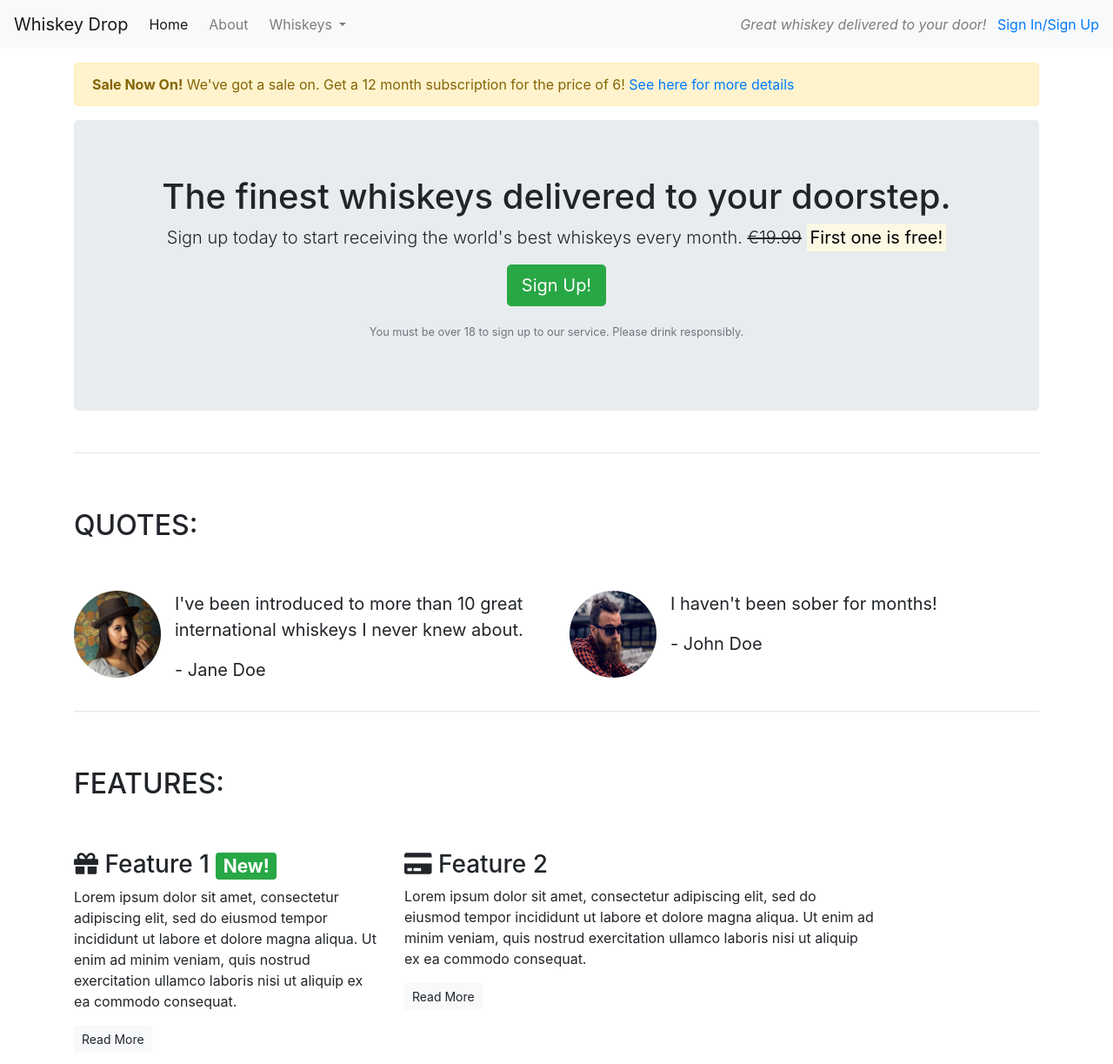
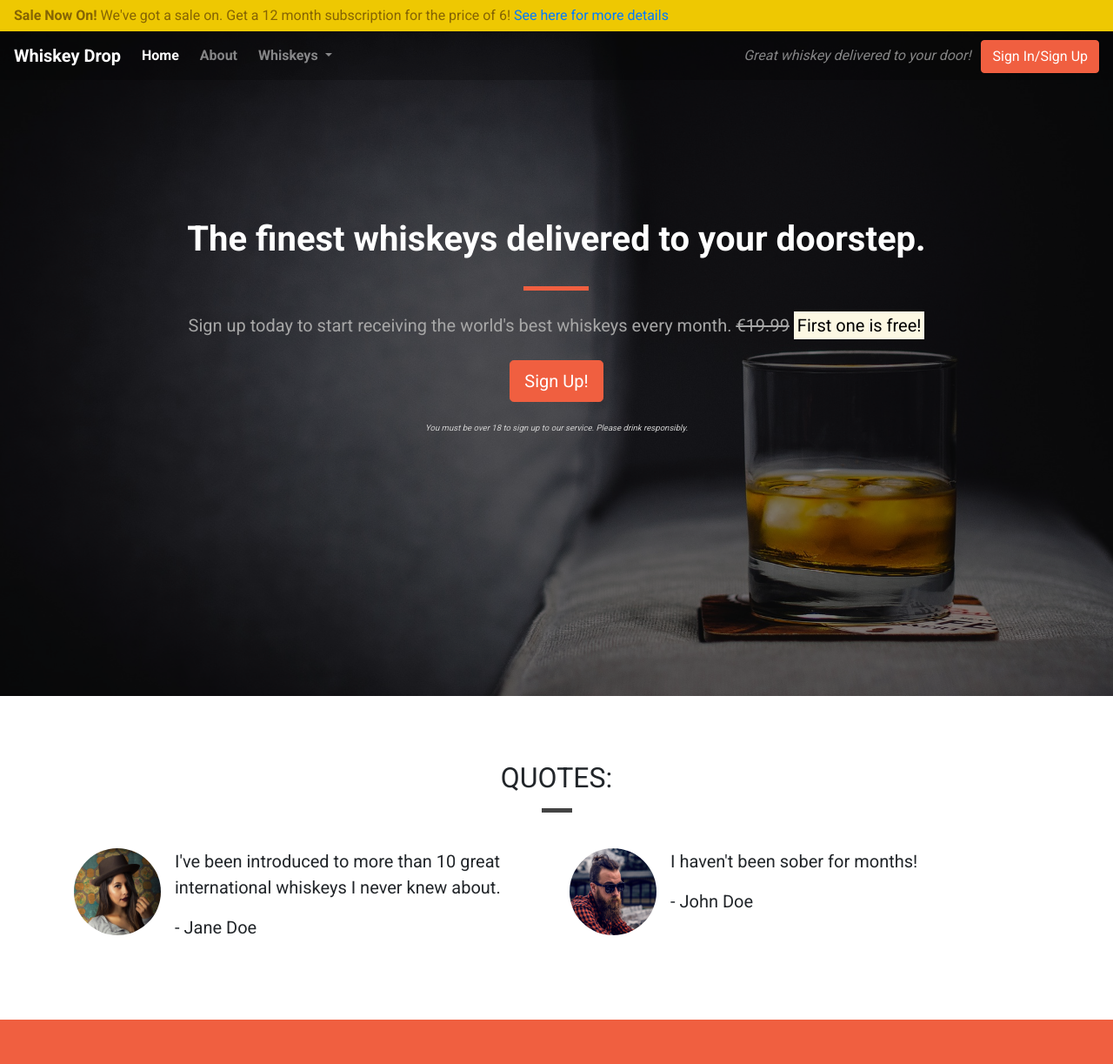
Before and after one commit to jonslack22/Bootstrap-Code-Institute-Follow-Along, a plain HTML site: page index.html in a window 1280 px wide. Shown: the top 1223 px of the page at 87% size. Drawn offline with nearby package versions, Linux system fonts and the light colour scheme.

Commit message:
Current completion of follow-along project

```diff
--- /dev/null
+++ b/css/style.css
@@ -0,0 +1,196 @@
+body {
+    font-family: 'Roboto', sans-serif;
+}
+
+.container-wrapper {
+
+}
+
+.container-wrapper--red {
+    background-color:#f05f40;
+    color: white;
+}
+
+.alert-container {
+    padding-left: 0;
+    padding-right: 0;
+}
+
+.site-wide-alert {
+    border-radius: 0;
+    margin-bottom: 0;
+    padding: 5px 15px;
+    background-color: #eec802;
+    border-color: #eec802;
+}
+
+.callout-container {
+    height: 100vh;
+
+    background: url("../images/whiskey-background.jpg") no-repeat bottom right fixed;
+    -webkit-background-size: cover;
+    -moz-background-size: cover;
+    -o-background-size: cover;
+    background-size: cover;
+
+    display: flex;
+    align-items: center;
+    justify-content: center;
+
+    position: relative;
+}
+
+.opaque-overlay {
+    position: absolute;
+    top: 0;
+    left: 0;
+    height: 100%;
+    width: 100%;
+    background-color: rgba(0, 0, 0, 0.5);
+}
+
+.quotes-container {
+
+}
+
+.features-container {
+
+}
+
+/* Page headers */
+
+.page-header {
+    margin-bottom: 0;
+    border-bottom: 0;
+    text-align: center;
+}
+
+.page-header h2 {
+    margin-top: 0;
+}
+
+.quotes .page-header {
+    margin-bottom: 25px;
+}
+
+/* Block dividers */
+
+.block-divider {
+    width: 75px;
+    height: 5px;
+    border: 0;
+    background-color: #444;
+}
+
+.block-divider--orange {
+    background-color: #f05f40;
+}
+
+.block-divider--white {
+    background-color: white;
+}
+
+.block-divider--short {
+    width: 35px;
+}
+
+/* Content containers */
+
+.content-container{
+    padding-top: 75px;
+    padding-bottom: 75px;
+}
+
+/* Navbar */
+
+.navalert-container {
+    position: absolute;
+    top: 0;
+    left: 0;
+    padding-left: 0;
+    padding-right: 0;
+    z-index: 1;
+}
+
+.navbar {
+    margin-bottom: 0;
+    border: 0;
+    width: 100%;
+    background-color: rgba(0, 0, 0, 0.25);
+}
+
+.navbar .navbar-toggler {
+    border: 0;
+}
+
+.navbar-brand {
+    font-weight: bold;
+}
+
+.navbar .navbar-nav a {
+    font-weight: bold;
+}
+
+/* Jumbotron */
+
+.jumbotron {
+    background-color: transparent;
+}
+
+.jumbotron-header {
+    color: white;
+    font-weight: bold;
+    margin-bottom: 30px;
+}
+
+.jumbotron .lead {
+    margin: 25px 0;
+    color: #a7a7a7
+}
+
+.jumbotron small {
+    font-size: 60%;
+    font-style: italic;
+    color: #d0d0d0
+}
+
+.btn-cta {
+    font-weight: bold;
+    border-radius: 23px;
+    width: 160px;
+}
+
+.btn--red {
+    color: white;
+    background-color: #f05f40;
+    border-color: #f05f40;
+}
+
+.btn--red:hover,
+.btn--red:active,
+.btn--red:focus,
+.btn--red:active:focus {
+    background-color: #df4929;
+    border-color: #df4929;
+}
+
+.feature {
+    text-align: center;
+    margin-bottom: 40px;
+}
+
+.feature i {
+    margin-bottom: 20px;
+    font-size: 45px;
+    line-height: 45px;
+}
+
+.feature .btn {
+    background-color: white;
+    border-color: white;
+    border-radius: 15px;
+    min-width: 100px;
+    font-weight: bold;
+    margin-top: 10px;
+    color: #f05f40;
+}
--- a/index.html
+++ b/index.html
@@ -7,10 +7,22 @@
     <title>Document</title>
     <link rel="stylesheet" href="https://cdn.jsdelivr.net/npm/bootstrap@4.1.3/dist/css/bootstrap.min.css">
     <link rel="stylesheet" href="https://use.fontawesome.com/releases/v5.6.1/css/all.css" integrity="sha384-gfdkjb5BdAXd+lj+gudLWI+BXq4IuLW5IT+brZEZsLFm++aCMlF1V92rMkPaX4PP" crossorigin="anonymous">
+    <link href="https://fonts.googleapis.com/css?family=Roboto:400,700" rel="stylesheet">
+    <link rel="stylesheet" href="css/style.css" type="text/css">
 </head>
 
 <body>
-    <nav class = "navbar navbar-light bg-light navbar-expand-sm">
+    <div class="container-fluid navalert-container">
+        <div class="container-fluid alert-container">
+            <div class="row d-none d-sm-block">
+                <div class="col-12">
+                    <div class="site-wide-alert alert alert-warning">
+                        <strong>Sale Now On!</strong> We've got a sale on. Get a 12 month subscription for the price of 6! <a href="">See here for more details</a>
+                    </div>
+                </div>
+            </div>
+        </div>
+        <nav class = "navbar navbar-dark navbar-expand-sm">
             <a href = "/" class = "navbar-brand">Whiskey Drop</a>
 
             <button class="navbar-toggler ml-auto" type="button" data-toggle="collapse" data-target="#navbarNavDropdown" aria-controls="navbarNavDropdown" aria-expanded="false" aria-label="Toggle navigation">
@@ -37,39 +49,39 @@
             </div>
             <div class = "d-none d-md-block">
                 <p class = "navbar-text my-auto mr-2"><i>Great whiskey delivered to your door!</i></p>
-            <a href = "/login">Sign In/Sign Up</a>
+                <a href = "/login" class = "btn btn--cta btn--red">Sign In/Sign Up</a>
             </div>
         </nav>
-    <article class="container mt-3">
-        <div class="row d-none d-sm-block">
-            <div class="col-12">
-                <div class="alert alert-warning">
-                    <strong>Sale Now On!</strong> We've got a sale on. Get a 12 month subscription for the price of 6! <a href="">See here for more details</a>
     </div>
-            </div>
-        </div>
+
+    <div class="container-fluid callout-container">
         <!-- Callout -->
+        <div class="opaque-overlay">&nbsp;</div>
         <div class="row">
             <div class="col-12">
                 <section class="callout jumbotron text-center">
-                    <h1>The finest whiskeys delivered to your doorstep.</h1>
+                    <h1 class = "jumbotron-header">The finest whiskeys delivered to your doorstep.</h1>
+                    <hr class = "block-divider block-divider--orange">
                     <p class="lead">Sign up today to start receiving the world's best whiskeys every month.
                         <s class="d-none d-sm-inline">€19.99</s>
                         <span class="d-inline d-sm-none"><br></span>
                         <strong><mark>First one is free!</mark></strong></p>
-                    <p><button class="btn btn-lg btn-success" data-toggle="modal" data-target="#signUpModal">Sign Up!</button></p>
+                    <p><button class="btn btn-lg btn--cta btn--red" data-toggle="modal" data-target="#signUpModal">Sign Up!</button></p>
                     <p class="text-muted"><small>You must be over 18 to sign up to our service. Please drink responsibly.</small></p>
                 </section>
             </div>
         </div>
         <!-- /.callout -->
-        <hr>
+    </div>
 
         <!-- Quotes -->
+    <div class = "container-wrapper">
+        <div class="container quotes-container content-container">
             <section class="quotes">
                 <div class="row">
-                <div class="col-12 my-5">
+                    <div class="col-12 page-header">
                         <h2 class="text-uppercase">Quotes:</h2>
+                        <hr class = "block-divider block-divider--short">
                     </div>
                 </div>
                 <div class="row">
@@ -99,42 +111,51 @@
                             </div>
                         </div>
                     </div>
+             </div>
             </section>
             <!-- /.quotes -->
-        <hr>
+        </div>
+    </div>
+
 
         <!-- Features -->
+    <div class="container-wrapper container-wrapper--red">
+        <div class="container features-container content-container">
             <section class="features">
                 <div class="row">
-                <div class="col-12 my-5">
+                    <div class="col-12 page-header">
                         <h2 class="text-uppercase">Features:</h2>
+                        <hr class = "block-divider block-divider--short block-divider--white">
                     </div>
                 </div>
                 <div class="row">
                     <div class="col-12 col-md-6 col-lg-4">
                         <div class="feature">
-                        <h3><i class="fas fa-gift d-none d-sm-inline"></i> Feature 1 <span class="badge badge-success">New!</span></h3>
+                            <h3><i class="fas fa-gift d-none d-sm-block"></i> Feature 1 <span class="badge badge-success">New!</span></h3>
                             <p>Lorem ipsum dolor sit amet, consectetur adipiscing elit, sed do eiusmod tempor incididunt ut labore et dolore magna aliqua. Ut enim ad minim veniam, quis nostrud exercitation ullamco laboris nisi ut aliquip ex ea commodo consequat.</p>
                             <p><a class="btn btn-sm btn-light" href="">Read More</a></p>
                         </div>
                     </div>
-                <div class="col-12 col-md-6">
+                    <div class="col-12 col-md-6 col-lg-4">
                         <div class="feature">
-                        <h3><i class="fas fa-credit-card d-none d-sm-inline"></i> Feature 2</h3>
+                            <h3><i class="fas fa-credit-card d-none d-sm-block"></i> Feature 2</h3>
                             <p>Lorem ipsum dolor sit amet, consectetur adipiscing elit, sed do eiusmod tempor incididunt ut labore et dolore magna aliqua. Ut enim ad minim veniam, quis nostrud exercitation ullamco laboris nisi ut aliquip ex ea commodo consequat.</p>
                             <p><a class="btn btn-sm btn-light" href="">Read More</a></p>
                         </div>
                     </div>
                     <div class="col-12 d-md-none d-lg-block col-lg-4">
                         <div class="feature">
-                        <h3><i class="fas fa-times circle d-none d-sm-inline"></i> Feature 3</h3>
+                            <h3><i class="fas fa-times circle d-none d-sm-block"></i> Feature 3</h3>
                             <p>Lorem ipsum dolor sit amet, consectetur adipiscing elit, sed do eiusmod tempor incididunt ut labore et dolore magna aliqua. Ut enim ad minim veniam, quis nostrud exercitation ullamco laboris nisi ut aliquip ex ea commodo consequat.</p>
                             <p><a class="btn btn-sm btn-light" href="">Read More</a></p>
                         </div>
                     </div>
                 </div>
             </section>
-    </article>
+            <!-- features -->
+        </div>
+    </div>
+
     <div class="modal" tabindex="-1" role="dialog" id="signUpModal">
         <div class="modal-dialog" role="document">
             <div class="modal-content">
```
Also changed, not shown: images/whiskey-background.jpg (added). Lines whose indentation alone changed are shown as unchanged.
